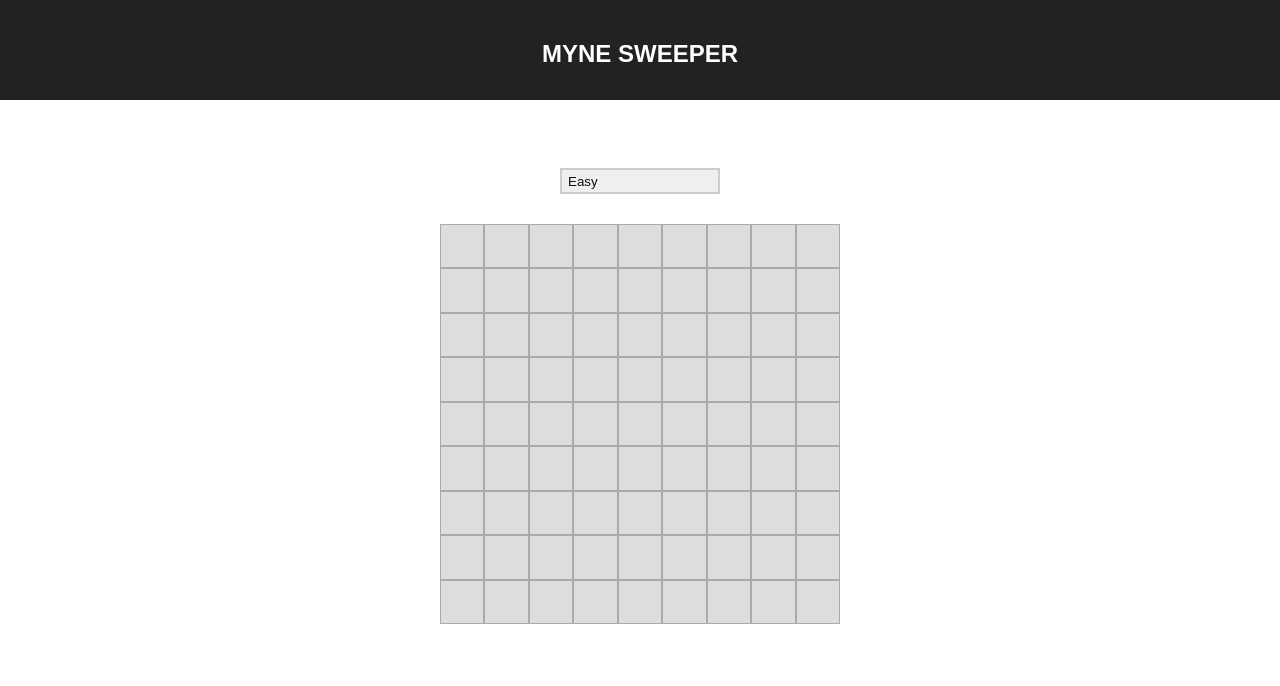
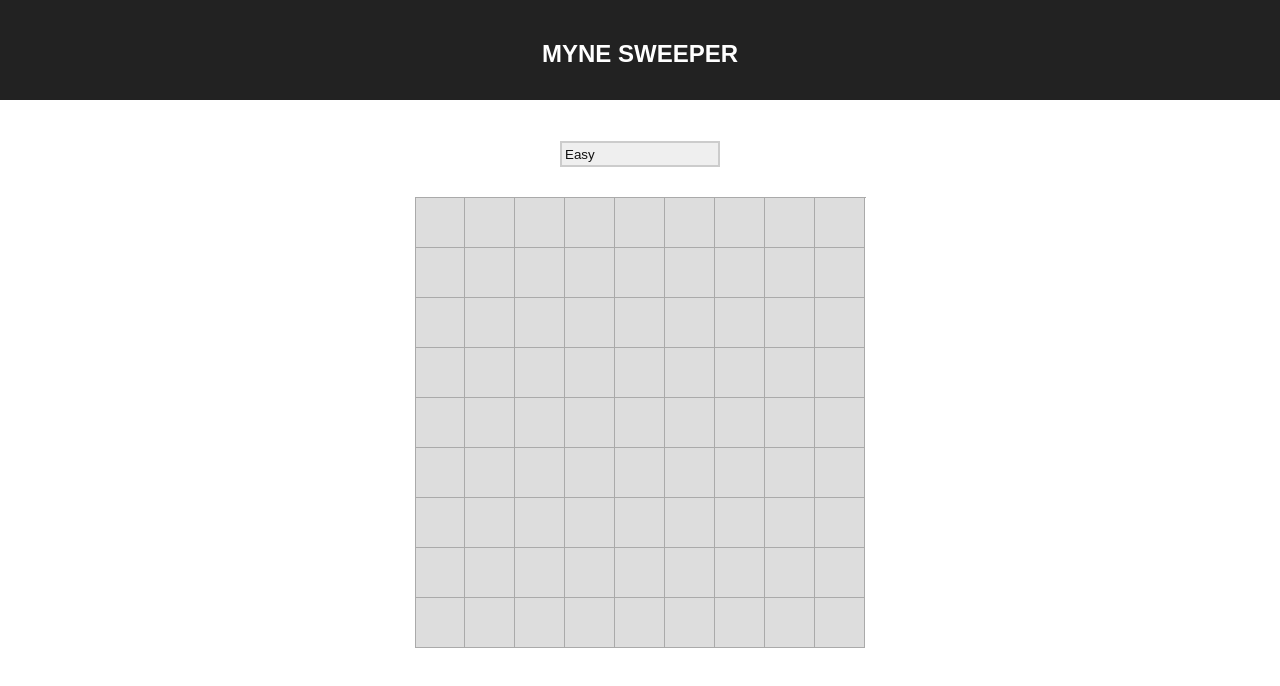
Before and after one commit to tyleraadams/whoa-sweeper, a React (Create React App) app: page / in a window 1280 px wide. Shown: the top 686 px of the page. Built offline with nearby package versions, Linux system fonts and the light colour scheme.

Commit message:
acccomodating firefox styles

```diff
--- a/src/components/Board/Board.css
+++ b/src/components/Board/Board.css
@@ -2,73 +2,12 @@
   display: flex;
   flex-flow: row wrap;
   width: 50%;
-  max-width: 400px;
+  max-width: 450px;
   margin-left: auto;
   margin-right: auto;
   margin-top: 30px;
+  border-style: solid;
+  border-color: #AAAAAA;
+  border-width: 1px 0 0 1px;
+  margin-bottom: 50px;
 }
-
-.board__space {
-  background: #DDDDDD;
-  border: 0.5px solid #AAAAAA;
-  flex-basis: calc((100% - 18px)/9);
-  max-width: calc((100% - 18px)/9);
-  position: relative;
-}
-
-.board__space--revealed {
-  background: #ccc;
-}
-
-.board__space--flagged {
-  background: url('/whoa_sweeper/flag.png') no-repeat no-repeat center;
-  background-size: 50%;
-  background-color: #DDDDDD;
-}
-
-.board__space--revealed--mine {
-  background: url('/whoa_sweeper/mine.png') no-repeat no-repeat center;
-  background-size: 50%;
-  background-color: #FF4136;
-}
-
-.board__space--9 {
-  padding-top: calc((100% - 18px)/9);
-  flex-basis: calc((100% - 18px)/9);
-  max-width: calc((100% - 18px)/9);
-}
-
-.board__space--16 {
-  padding-top: calc((100% - 32px)/16);
-  flex-basis: calc((100% - 32px)/16);
-  max-width: calc((100% - 32px)/16);
-}
-
-.board__space--20 {
-  padding-top: calc((100% - 40px)/20);
-  flex-basis: calc((100% - 40px)/20);
-  max-width: calc((100% - 40px)/20);
-}
-
-.board__value {
-  position: absolute;
-  top: 50%;
-  left: 50%;
-  transform: translate(-50%, -50%);
-  display: none;
-  font-size: 14px;
-  color: #111111;
-}
-
-.board__value--revealed {
-  display: block;
-}
-
-.board__value--revealed--mine {
-  display: none;
-}
-
-.messages {
-  min-height: 18px;
-  margin-top: 20px;
-}
--- /dev/null
+++ b/src/components/Messages/Messages.css
@@ -0,0 +1,4 @@
+.messages {
+  min-height: 18px;
+  margin-top: 8px;
+}
--- a/src/components/Messages/Messages.js
+++ b/src/components/Messages/Messages.js
@@ -1,5 +1,6 @@
 import React, { Component } from 'react';
 import messagesModel from './messages_model';
+import './Messages.css';
 
 class Messages extends Component {
   render() {
--- a/src/components/SetDifficulty/SetDifficulty.css
+++ b/src/components/SetDifficulty/SetDifficulty.css
@@ -5,7 +5,12 @@
   height: 26px;
   border: 2px solid #ccc;
   width: 160px;
-  text-indent: 6px;
-  margin-top: 30px;
+  text-indent: 3px;
+  margin-top: 15px;
   color: #111111;
+  outline: none;
 }
+
+.set-difficulty:-moz-focusring {
+  text-shadow: 0 0 0 #000;
+}
--- /dev/null
+++ b/src/components/Space/Space.css
@@ -0,0 +1,62 @@
+.board__space {
+  background: #DDDDDD;
+  position: relative;
+  padding-bottom: 100%;
+}
+
+.board__space--revealed {
+  background: #ccc;
+}
+
+.board__space--flagged {
+  background: url('/whoa_sweeper/flag.png') no-repeat no-repeat center;
+  background-size: 50%;
+  background-color: #DDDDDD;
+}
+
+.board__space--revealed--mine {
+  background: url('/whoa_sweeper/mine.png') no-repeat no-repeat center;
+  background-size: 50%;
+  background-color: #FF4136;
+}
+
+.board__grid {
+  border-style: solid;
+  border-color: #AAAAAA;
+}
+
+.board__grid--9 {
+  border-width:  0  1px 1px  0;
+  flex-basis: calc((100% - 9px) / 9);
+  max-width: calc((100% - 9px) / 9);
+}
+
+.board__grid--16 {
+  border-width:  0  1px 1px  0;
+  flex-basis: calc((100% - 16px) / 16);
+  max-width: calc((100% - 16px) / 16);
+}
+
+.board__grid--20 {
+  border-width:  0  1px 1px  0;
+  flex-basis: calc((100% - 20px) / 20);
+  max-width: calc((100% - 20px) / 20);
+}
+
+.board__value {
+  position: absolute;
+  top: 50%;
+  left: 50%;
+  transform: translate(-50%, -50%);
+  display: none;
+  font-size: 14px;
+  color: #111111;
+}
+
+.board__value--revealed {
+  display: block;
+}
+
+.board__value--revealed--mine {
+  display: none;
+}
--- a/src/components/Space/Space.js
+++ b/src/components/Space/Space.js
@@ -1,4 +1,5 @@
 import React, { Component } from 'react';
+import './Space.css';
 
 class Space extends Component {
 	render() {
@@ -6,13 +7,15 @@ class Space extends Component {
 		const isMine = value === 'x';
 
 		return (
+    <div className={`board__grid board__grid--${this.props.size}`}>
   		<div
   			data-row={this.props.row}
   			data-space={this.props.space}
         onClick={this.props.onClick}
   			onContextMenu={this.props.onClick}
-			className={`board__space board__space--${this.props.size} ${revealed ? 'board__space--revealed' : ''} ${isMine && revealed ?  'board__space--revealed--mine': '' } ${flagged ?  'board__space--flagged' : ''}`}>
+  			className={`board__space ${revealed ? 'board__space--revealed' : ''} ${isMine && revealed ?  'board__space--revealed--mine': '' } ${flagged ?  'board__space--flagged' : ''}`}>
   			<span className={`board__value ${revealed ? 'board__value--revealed' : ''} ${isMine && revealed ? 'board__value--revealed--mine' : ''}`}>{this.props.value}</span>
+  		</div>
     </div>
 		);
 	}
--- a/src/index.css
+++ b/src/index.css
@@ -1,5 +1,8 @@
+html,body {
+  height:100%;
+  padding:0;
+  margin:0;
+}
 body {
-  margin: 0;
-  padding: 0;
   font-family: sans-serif;
 }
```
Lines whose indentation alone changed are shown as unchanged.
